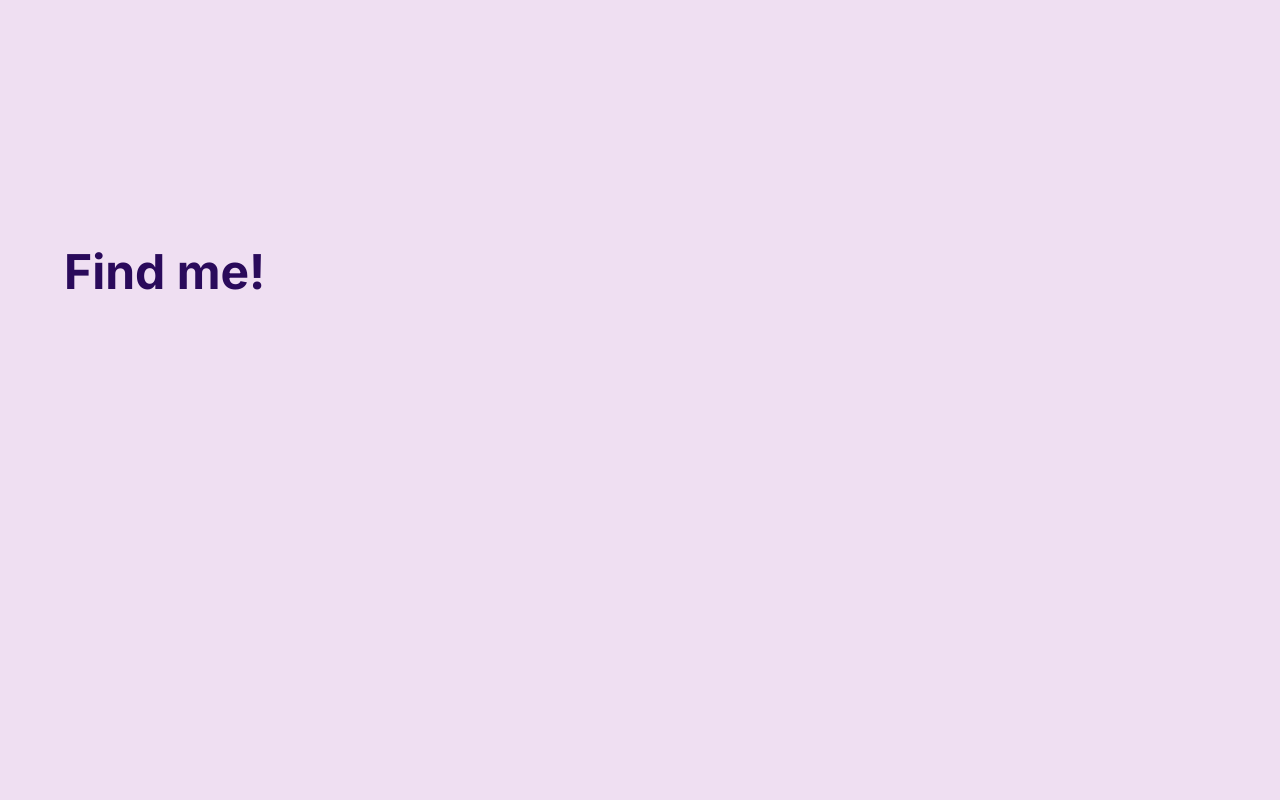
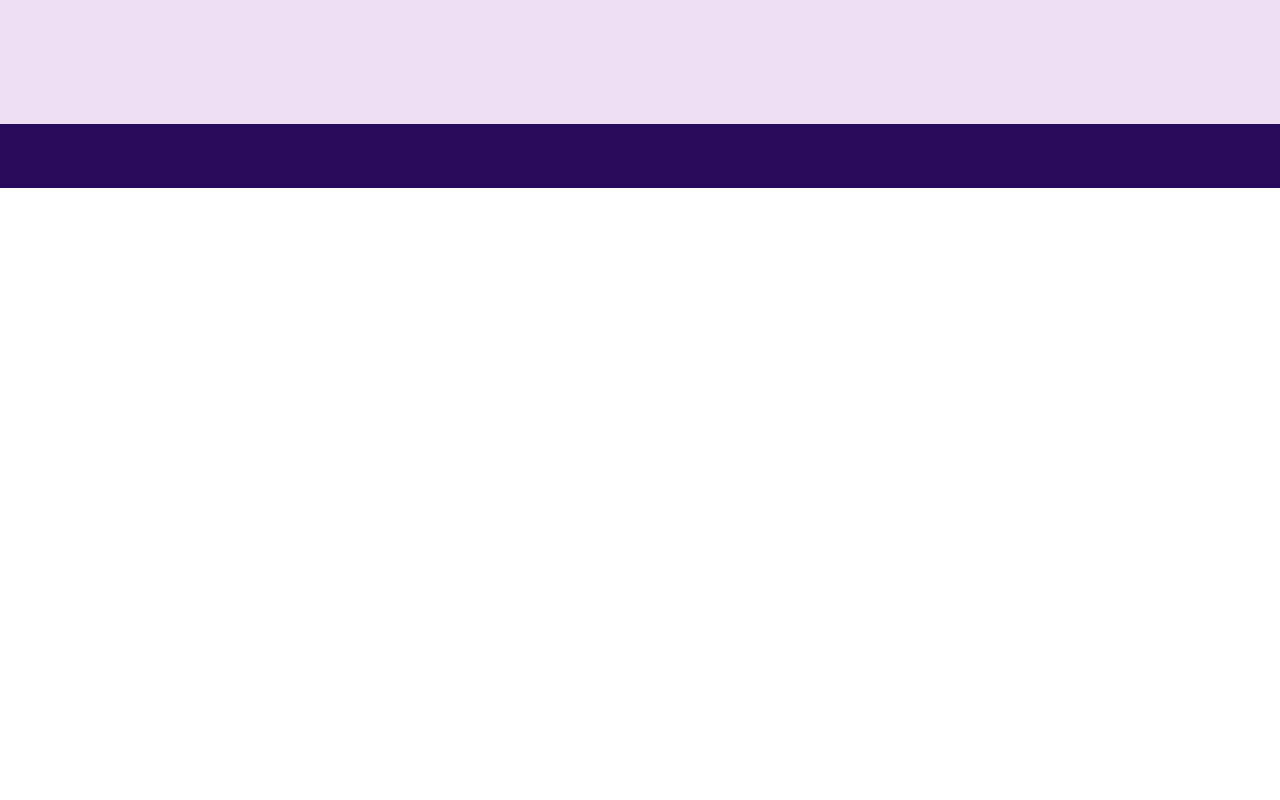
Before and after one commit to riya-dev/personal-website, a Next.js app: page / in a window 1280 px wide. Shown: the part 3740-4540 px from the top of the page. After the commit the page ends 3928 px from the top, so only its background shows below. Built offline with nearby package versions, Linux system fonts and the light colour scheme.

Commit message:
minimum viable about me

```diff
--- a/app/Content.js
+++ b/app/Content.js
@@ -14,7 +14,7 @@ const Content = () => {
                 <Education />
                 <Projects />
                 <Skills />
-                <Links />
+                {/* <Links /> */}
             </div>
       </>
     );
```
